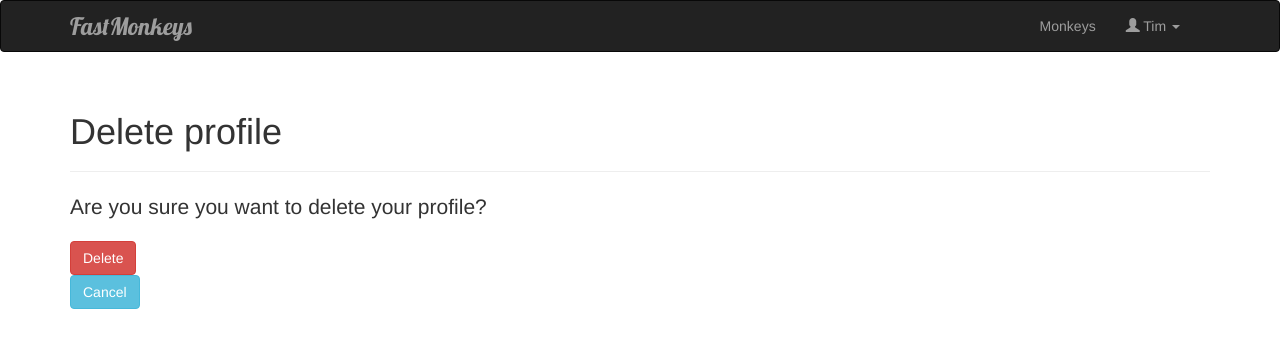
After one commit to timzdevz/fm-flask-app, a Flask app: page /delete_profile in a window 1280 px wide. The commit adds this page. Shown: the top 348 px of the page. Run offline with Flask 2, Linux system fonts and the light colour scheme; a user stored in the database is signed in; some libraries are stand-ins or nearby versions.

Commit message:
Add delete profile page

```diff
--- a/app/forms.py
+++ b/app/forms.py
@@ -53,3 +53,6 @@ class ChangePasswordForm(Form):
     def validate_current_password(self, field):
         if not self.monkey.verify_password(field.data):
             raise ValidationError('Incorrect password')
+
+class DeleteProfileForm(Form):
+    submit = SubmitField('Delete')
--- a/app/models.py
+++ b/app/models.py
@@ -76,6 +76,10 @@ class Monkey(UserMixin, db.Model):
     def is_best_friend(self, monkey_friend):
         return monkey_friend.id == self.best_friend_id
 
+    def delete(self):
+        db.session.delete(self)
+        db.session.commit()
+
     def save(self):
         db.session.add(self)
         db.session.commit()
--- a/app/templates/base.html
+++ b/app/templates/base.html
@@ -41,6 +41,7 @@
                         <span class="glyphicon glyphicon-user"></span> {{ current_user.name }} <b class="caret"></b></a>
                         <ul class="dropdown-menu">
                             <li><a href="{{ url_for('edit_profile') }}">Edit my profile</a></li>
+                            <li><a href="{{ url_for('delete_profile') }}">Delete my profile</a></li>
                             <li><a href="{{ url_for('change_password') }}">Change password</a></li>
                             <li class="divider"></li>
                             <li><a href="{{ url_for('logout') }}">Log out</a></li>
--- /dev/null
+++ b/app/templates/delete_profile.html
@@ -0,0 +1,12 @@
+{% extends "base.html" %}
+{% import 'bootstrap/wtf.html' as wtf %}
+{% set active_page = "delete_profile" %}
+
+{% block title %}{{ super() }} - Delete profile{% endblock %}
+
+{% block page_content %}
+<div class="page-header"><h1>{% block page_title %}Delete profile{% endblock %}</h1></div>
+	    <p class="lead">Are you sure you want to delete your profile?</p>
+	    {{ wtf.quick_form(form, extra_classes='form-delete-profile', button_map={'submit':'danger'}) }}
+	    <a href="{{ url_for('index') }}" class="btn btn-info">Cancel</a>
+{% endblock %}
--- a/app/views.py
+++ b/app/views.py
@@ -3,7 +3,7 @@ from flask.ext.login import login_user, logout_user, login_required, \
                             current_user
 from . import app, db
 from .forms import RegistrationForm, LoginForm, EditProfileForm, \
-                                                ChangePasswordForm
+                            ChangePasswordForm, DeleteProfileForm
 from .models import Monkey
 
 @app.route('/', methods=['GET', 'POST'])
@@ -107,6 +107,19 @@ def add_friend(id):
 
     return redirect(url_for('profile', id=id))
 
+@app.route('/delete_profile', methods=['GET', 'POST'])
+@login_required
+def delete_profile():
+
+    form = DeleteProfileForm()
+    if form.validate_on_submit():
+        current_user.delete()
+        logout_user()
+        flash('Your monkey profile was successfully deleted', 'success')
+        redirect(url_for('index'))
+
+    return render_template('delete_profile.html', form=form)
+
 
 @app.errorhandler(404)
 def page_not_found(e):
```
